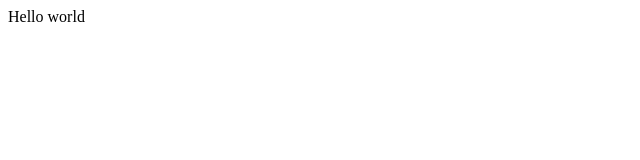
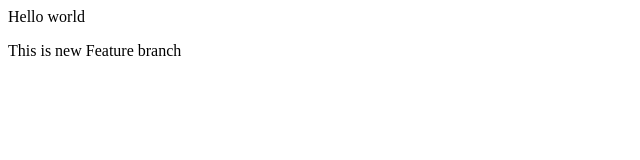
Before and after one commit to Hasbuddin-dev/local-repo, a plain HTML site: page index.html in a window 1280 px wide. Shown: the whole page, without its empty margins (0-640 px from the left). Drawn offline with Linux system fonts and the light colour scheme.

Commit message:
updated file

```diff
--- a/index.html
+++ b/index.html
@@ -1 +1,2 @@
 <p>Hello world</p>
+<p>This is new Feature branch</p>
```
